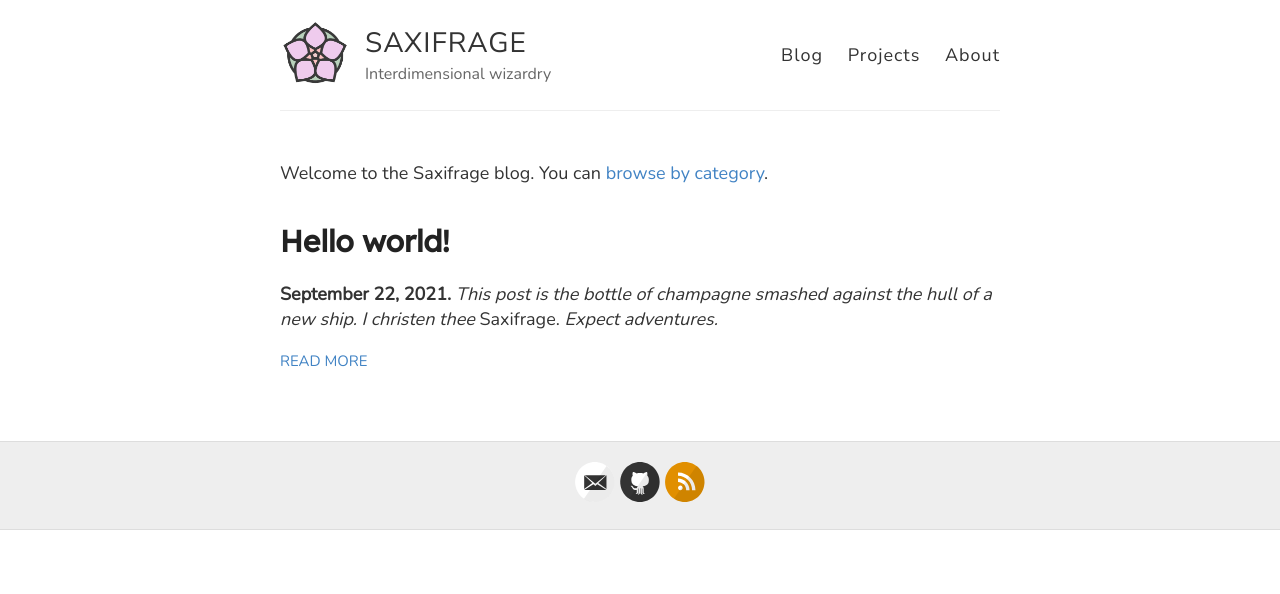
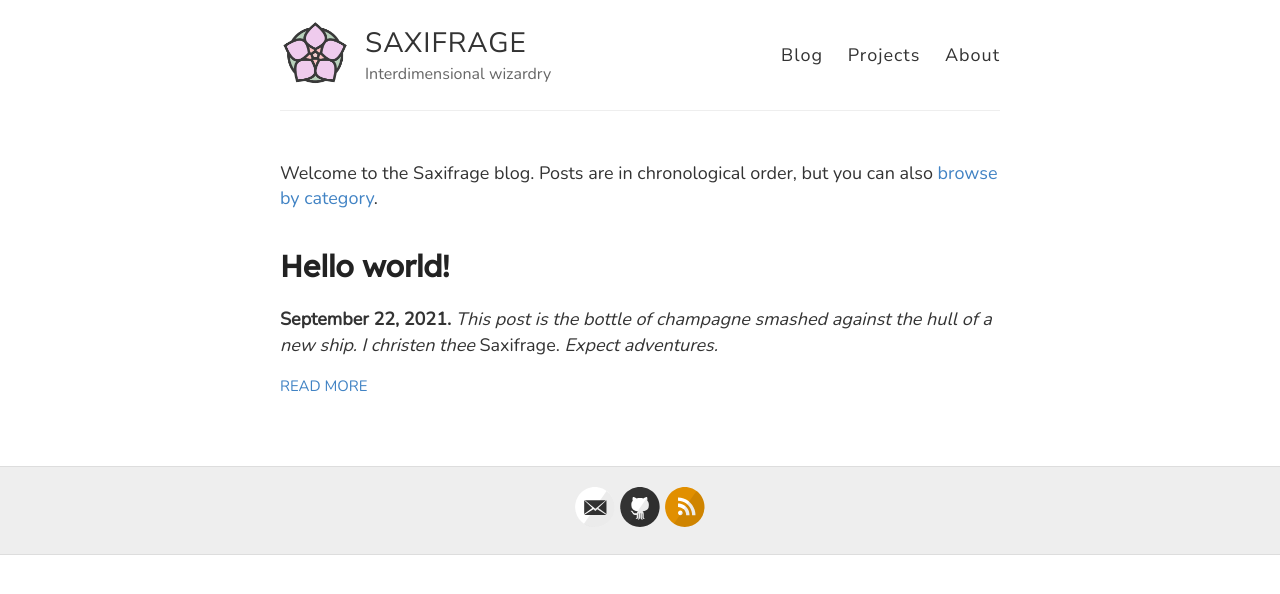
Before and after one commit to heptarch/heptarch.github.io, a Jekyll site: the page built from index.html, in a window 1280 px wide. Shown: the top 594 px of the page. Built offline with Jekyll 4.4.1, drawn with Linux system fonts in a browser that asks for light colours.

Commit message:
Link to the right category page

```diff
--- a/index.html
+++ b/index.html
@@ -4,8 +4,8 @@ layout: default
 
 {% include mathjax.html %}
 
-Welcome to the Saxifrage blog. You can <a
-href="https://hapax.github.io/categories/">browse by category</a>.
+Welcome to the Saxifrage blog. Posts are in chronological order, but
+you can also <a href="https://purplesax.github.io/categories/">browse by category</a>.
 
 <head>
      <link rel="shortcut icon" type="image/x-icon" href="favicon.ico">
```
